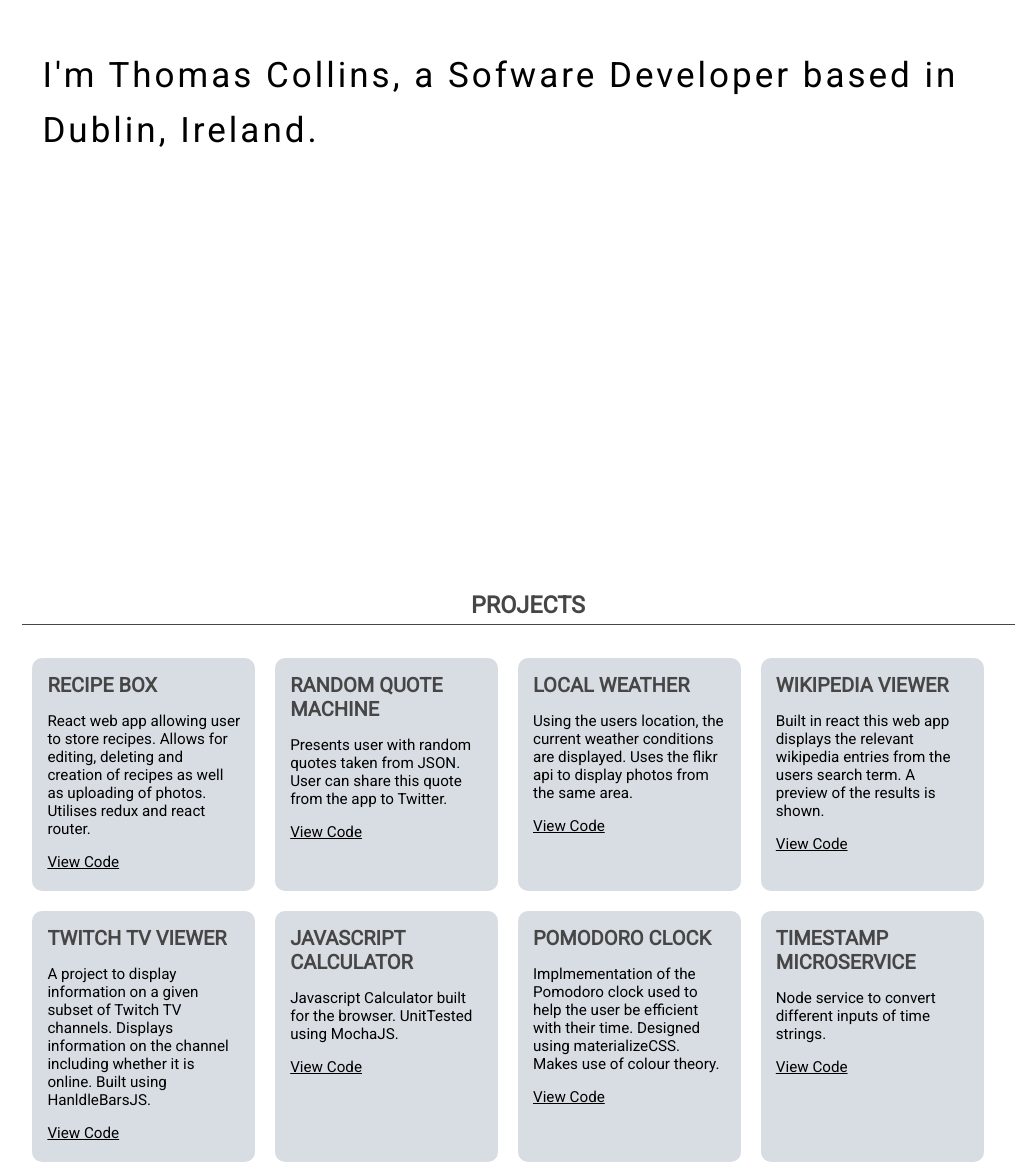
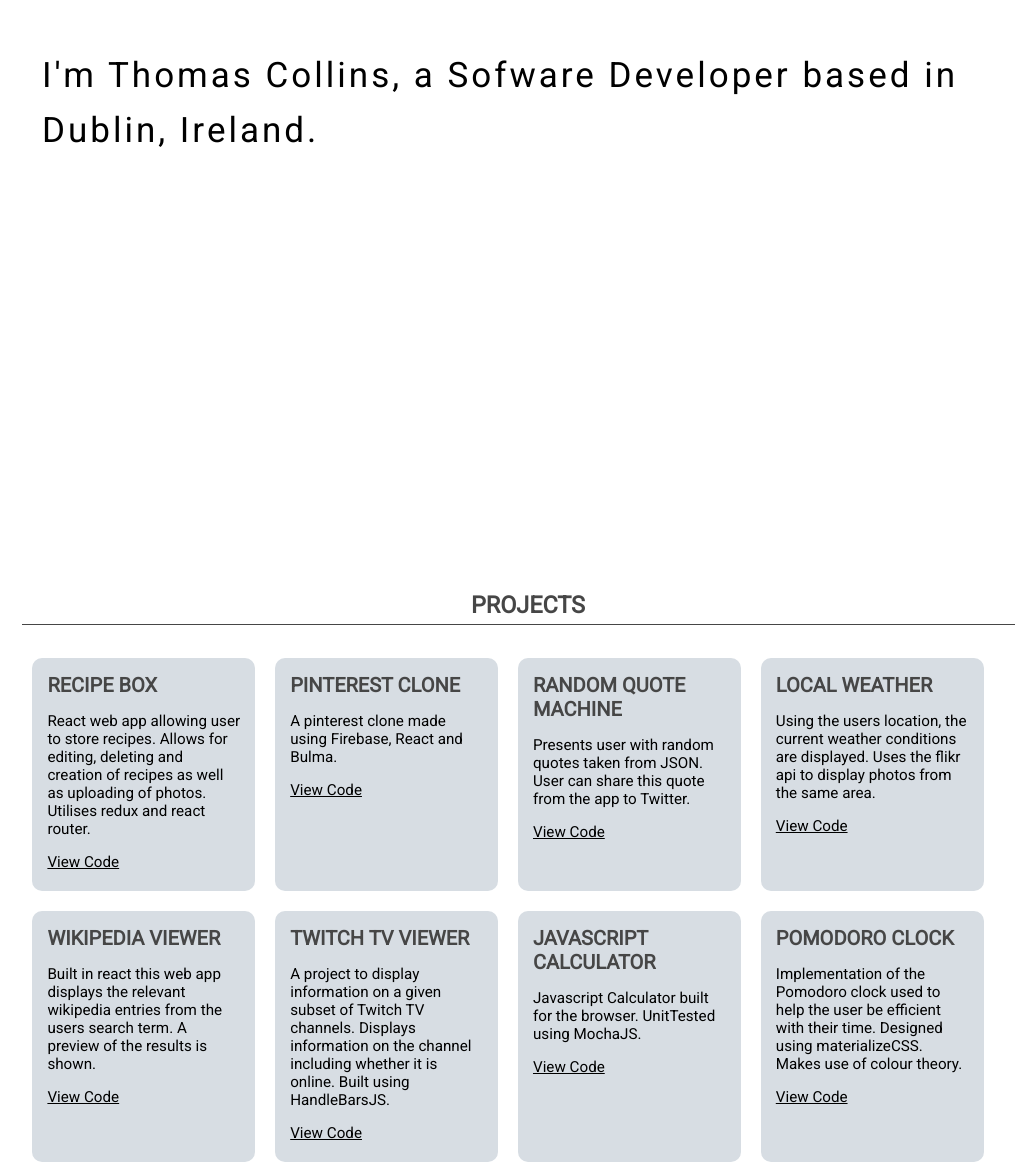
Before and after one commit to collinstommy/fcc-portfolio, a React app: page / in a window 1280 px wide. Shown: the part 868-2033 px from the top of the page, without its empty margins (112-1127 px from the left). Built offline with nearby package versions, Linux system fonts and the light colour scheme.

Commit message:
add pinterest clone animate hero section

```diff
--- a/public/index.html
+++ b/public/index.html
@@ -3,9 +3,9 @@
   <head>
     <meta charset="utf-8">
     <meta name="viewport" content="width=device-width, initial-scale=1">
-    <link rel="shortcut icon" href="%PUBLIC_URL%/favicon.ico">
     <link href="https://fonts.googleapis.com/css?family=Roboto" rel="stylesheet">
     <link href="https://maxcdn.bootstrapcdn.com/font-awesome/4.7.0/css/font-awesome.min.css" rel="stylesheet">
+    <link rel="stylesheet" href="https://cdn.jsdelivr.net/npm/animate.css@3.5.2/animate.min.css">
     <!--
       Notice the use of %PUBLIC_URL% in the tag above.
       It will be replaced with the URL of the `public` folder during the build.
--- a/src/components/Description.js
+++ b/src/components/Description.js
@@ -4,7 +4,7 @@ import '../styles/portfolio.css';
 const Description = () => {
 
   return (
-      <div className="description">
+      <div className="description bounceIn animated">
         I'm Thomas Collins, a Sofware Developer based in Dublin, Ireland.
       </div>
   );
--- a/src/components/Title.js
+++ b/src/components/Title.js
@@ -4,7 +4,7 @@ import '../styles/portfolio.css';
 const Title = () => {
 
   return (
-      <div className="title">
+      <div className="title fadeInRight animated ">
         <h3>TC</h3>
       </div>
   );
--- a/src/data/project_details.js
+++ b/src/data/project_details.js
@@ -5,6 +5,13 @@ const project_details = [
     code: 'https://github.com/collinstommy/fcc-recipe-box',
     technologies: ['react', 'redux', 'react-router', 'SCSS', 'material design'],
     description: 'React web app allowing user to store recipes. Allows for editing, deleting and creation of recipes as well as uploading of photos. Utilises redux and react router.'
+  },
+  {
+    name: 'Pinterest Clone',
+    hosted: 'https://pinterest-clone-17472.firebaseapp.com/',
+    code: 'https://github.com/collinstommy/fcc-pinterest',
+    technologies: ['react', 'firebase', 'react-router', 'masonary layout', 'bulmaCSS'],
+    description: 'A pinterest clone made using Firebase, React and Bulma.'
   },
   {
     name: 'Random Quote Machine',
@@ -32,7 +39,7 @@ const project_details = [
     hosted: 'http://codepen.io/collinstommy/full/mAAvXG',
     code: 'http://codepen.io/collinstommy/pen/mAAvXG',
     technologies: ['handlebarsJS', 'Bulma CSS'],
-    description: "A project to display information on a given subset of Twitch TV channels. Displays information on the channel including whether it is online. Built using HanldleBarsJS."
+    description: "A project to display information on a given subset of Twitch TV channels. Displays information on the channel including whether it is online. Built using HandleBarsJS."
   },
   {
     name: 'Javascript Calculator',
@@ -46,7 +53,7 @@ const project_details = [
     hosted: 'https://collinstommy.github.io/fcc-pomodoro-clock/index.html',
     code: 'https://github.com/collinstommy/collinstommy.github.io/tree/master/fcc-pomodoro-clock',
     technologies: ['jQuery', 'materializeCSS'],
-    description: 'Implmementation of the Pomodoro clock used to help the user be efficient with their time. Designed using materializeCSS. Makes use of colour theory.'
+    description: 'Implementation  of the Pomodoro clock used to help the user be efficient with their time. Designed using materializeCSS. Makes use of colour theory.'
   },
   {
     name: 'Timestamp Microservice',
--- a/src/styles/portfolio.css
+++ b/src/styles/portfolio.css
@@ -55,6 +55,9 @@ p{
   margin: 7vh 0 0 0;
   grid-column: 1 / 5;
   grid-area: title;
+
+  animation-delay: .5s;
+
 }
 
  .title h3{
@@ -76,6 +79,9 @@ p{
     line-height: 55px;
     margin: 5px auto 0px 20px;
     padding-top: 100px;
+
+    animation-delay: 1s;
+    animation-duration: 3s;
 }
 
 .experience-title{
```
Also changed, not shown: build/asset-manifest.json, build/index.html.
